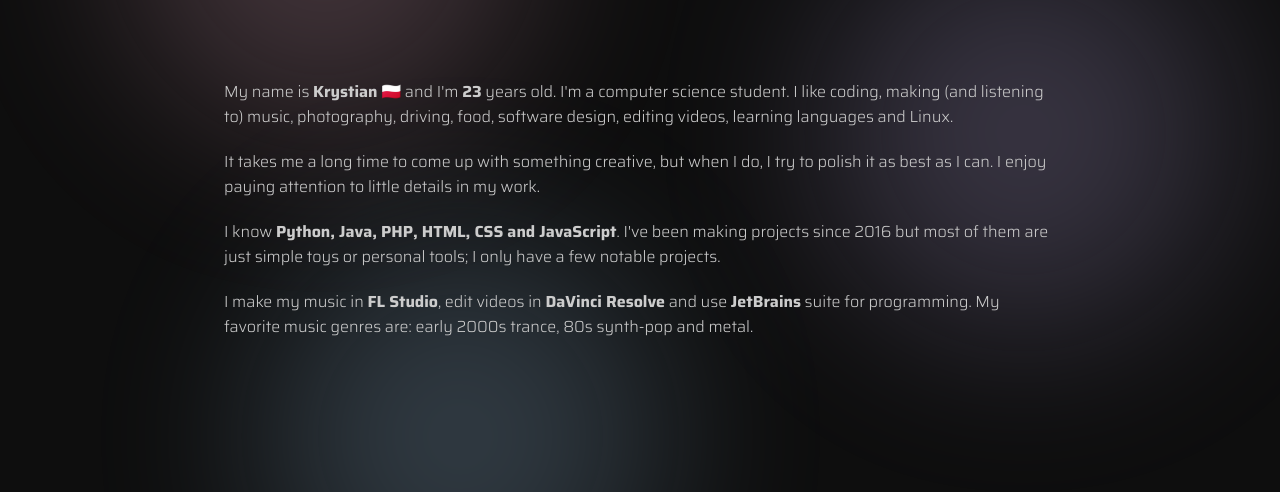
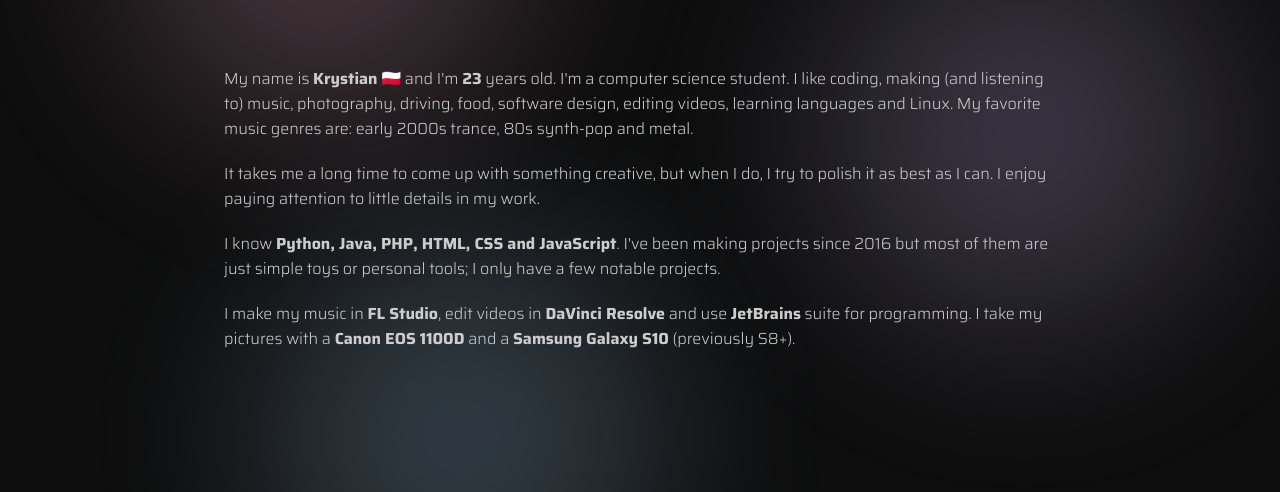
Before and after one commit to workonfire/wzium.eu, a plain HTML site: page about.html in a window 1280 px wide. Shown: the part 308-800 px from the top of the page. Drawn offline with Linux system fonts and the light colour scheme; a web font is replaced by a local one.

Commit message:
Update about.html

```diff
--- a/about.html
+++ b/about.html
@@ -30,7 +30,8 @@
         <p class="about-me-element">
             My name is <b>Krystian</b> 🇵🇱 and I'm <b>23</b> years old. I'm a computer science student.
             I like coding, making (and listening to) music, photography, driving, food, software design,
-            editing videos, learning languages and Linux.
+            editing videos, learning languages and Linux. My favorite music genres are: early 2000s trance,
+            80s synth-pop and metal.
         </p>
 
         <p class="about-me-element">
@@ -46,7 +47,7 @@
 
         <p class="about-me-element">
             I make my music in <b>FL Studio</b>, edit videos in <b>DaVinci Resolve</b> and use <b>JetBrains</b> suite for programming.
-            My favorite music genres are: early 2000s trance, 80s synth-pop and metal.
+            I take my pictures with a <b>Canon EOS 1100D</b> and a <b>Samsung Galaxy S10</b> (previously S8+).
         </p>
     </section>
 </body>
```
